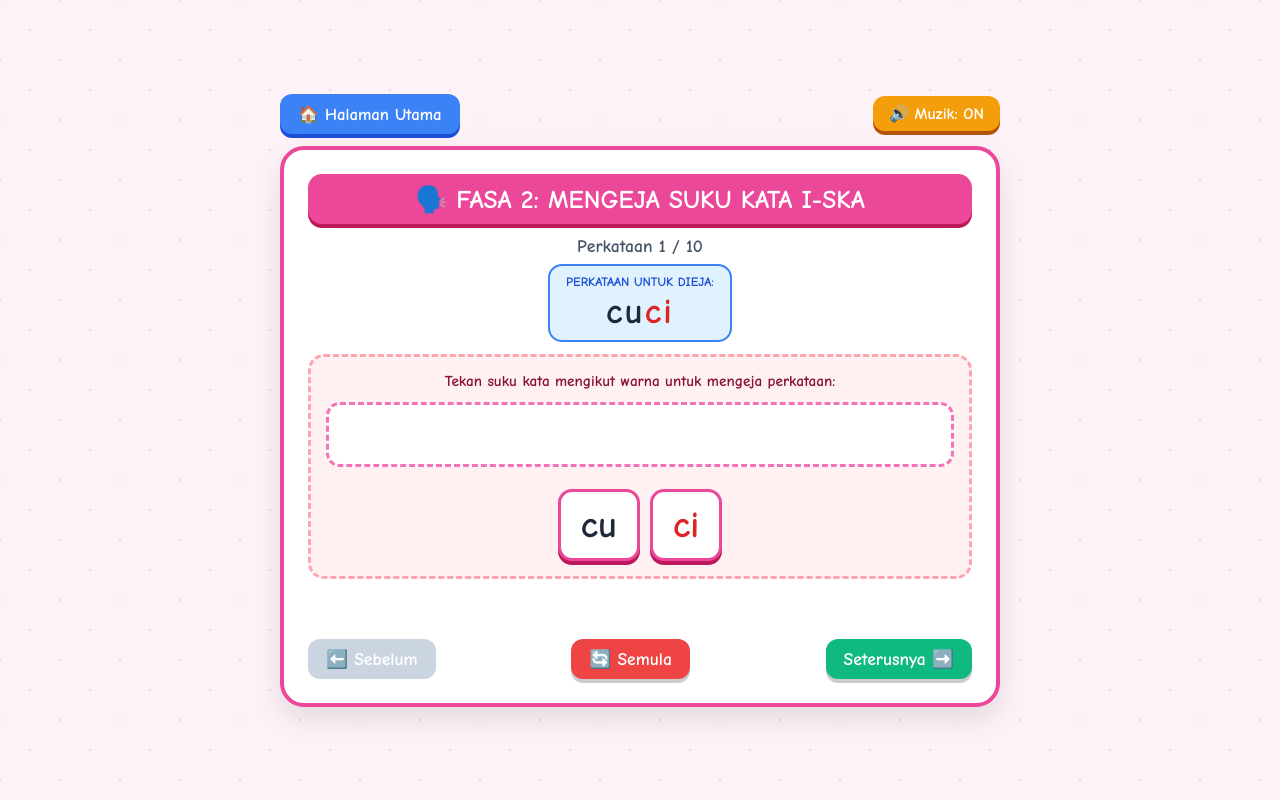
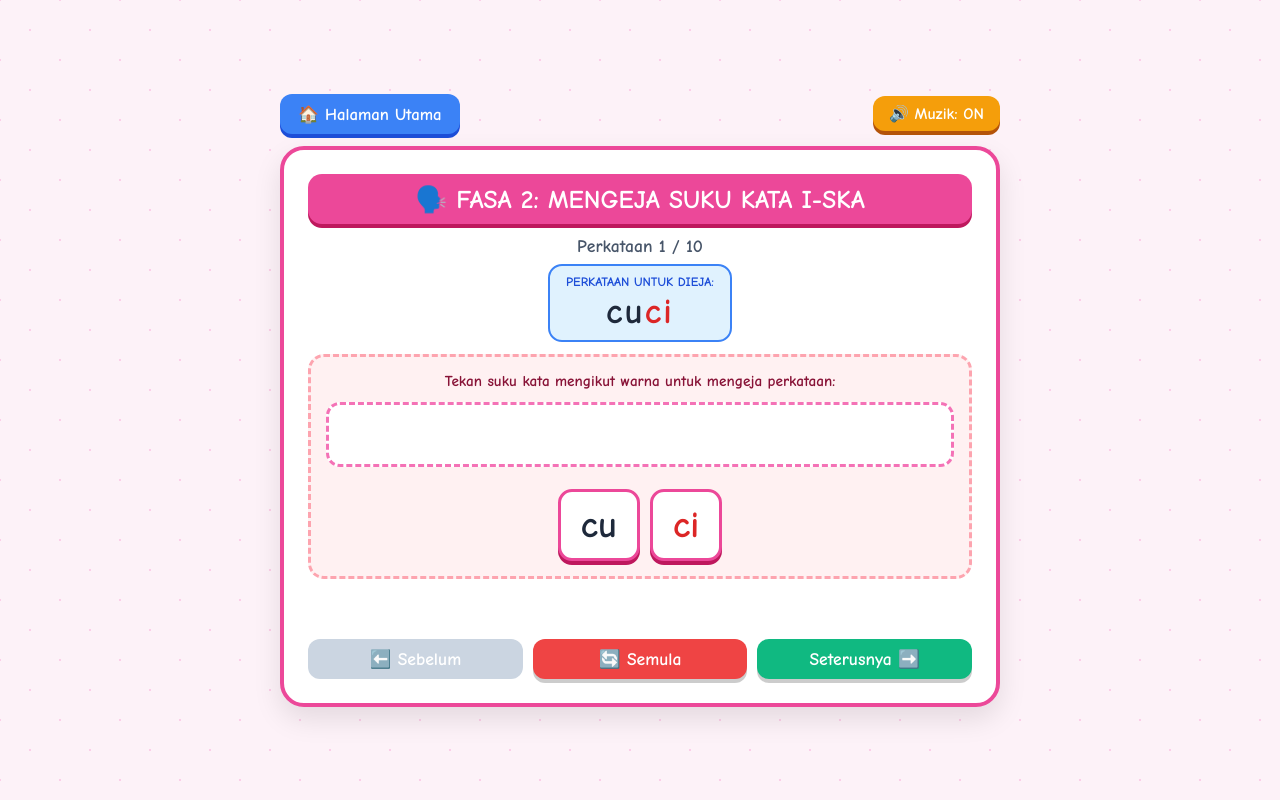
Before and after one commit to quraisahamid/permainan-bina-ayat, a plain HTML site: page eja.html in a window 1280 px wide. Drawn offline with Linux system fonts and the light colour scheme; no server answers.

Commit message:
Fix control-bar buttons overflowing layout on Android in eja.html
Buttons had no flex-wrap/shrink handling, so a wider fallback font
(Android lacks Comic Sans MS/Chalkboard SE) could overflow the row.
Made buttons flexible with wrapping text instead of a fixed width.

```diff
--- a/eja.html
+++ b/eja.html
@@ -13,7 +13,7 @@
 <script>
   if ('serviceWorker' in navigator) {
     window.addEventListener('load', () => {
-      navigator.serviceWorker.register('sw.js?v=31').then((registration) => {
+      navigator.serviceWorker.register('sw.js?v=32').then((registration) => {
         const showUpdateScreen = () => {
           const overlay = document.getElementById('update-overlay');
           if (overlay) overlay.style.display = 'flex';
@@ -241,20 +241,28 @@
 
     .controls-bar {
       display: flex;
+      flex-wrap: wrap;
       justify-content: space-between;
       gap: 10px;
       margin-top: 15px;
     }
 
     .action-btn {
-      padding: 10px 18px;
-      font-size: clamp(0.9rem, 2vw, 1.1rem);
+      flex: 1 1 100px;
+      min-width: 0;
+      padding: 10px clamp(8px, 2vw, 18px);
+      font-size: clamp(0.8rem, 2vw, 1.1rem);
       font-weight: bold;
       border-radius: 12px;
       border: none;
       cursor: pointer;
       color: white;
       box-shadow: 0 4px 0 rgba(0,0,0,0.2);
+      display: inline-flex;
+      align-items: center;
+      justify-content: center;
+      text-align: center;
+      white-space: normal;
     }
 
     .btn-prev { background-color: #64748b; }
--- a/sw.js
+++ b/sw.js
@@ -1,4 +1,4 @@
-const CACHE_NAME = 'iska-app-v31';
+const CACHE_NAME = 'iska-app-v32';
 
 // Senarai lengkap fail tempatan & audio (tanpa tanda '/')
 const LOCAL_ASSETS = [
```
Also changed, not shown: bina_ayat.html (+1 -1 lines), index.html (+1 -1 lines).
